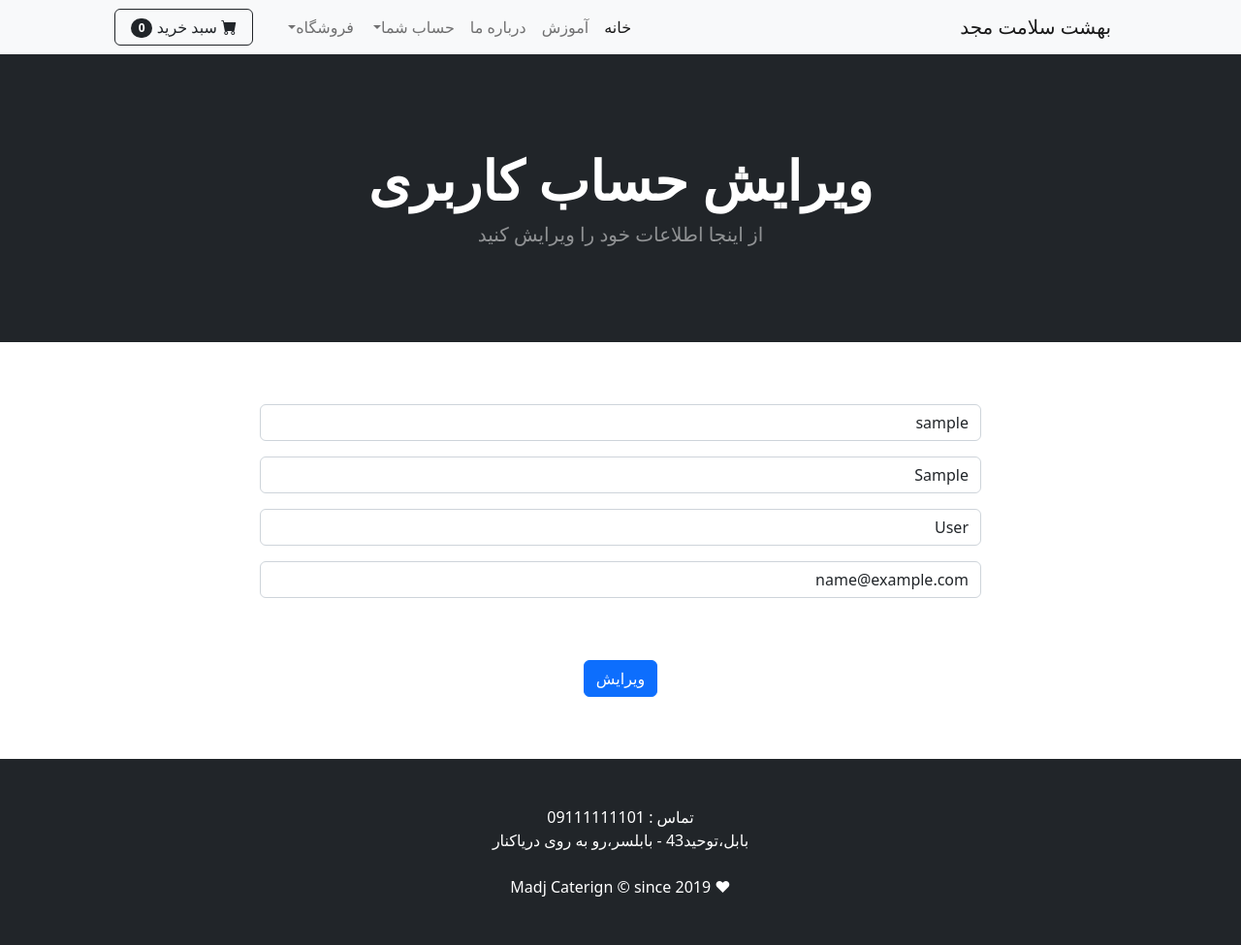
After one commit to efjey/Majd, a Django app: page /update_user/ in a window 1280 px wide. The commit adds this page. Shown: the whole page at 97% size. Run offline with Django 5.2, Linux system fonts and the light colour scheme; the visitor is signed in with stand-in values (Sample User, id 1); data comes from the database, SQL or seed files in the repository; some libraries are stand-ins or nearby versions.

Commit message:
'userCanUpdateInf'

```diff
--- a/shop/forms.py
+++ b/shop/forms.py
@@ -1,6 +1,43 @@
 from django.contrib.auth.models import User
-from django.contrib.auth.forms import UserCreationForm
+from django.contrib.auth.forms import UserCreationForm, UserChangeForm
 from django import forms
+
+class UpdateUserForm(UserChangeForm):
+    password = None
+    first_name = forms.CharField(
+        label="",
+        max_length=50,
+        widget=forms.TextInput(attrs={'class':'form-control', 'placeholder':'نام خود را وارد کنید'})
+
+    )
+
+    last_name = forms.CharField(
+        label="",
+        max_length=50,
+        widget=forms.TextInput(attrs={'class':'form-control', 'placeholder':'نام خانوادگی خود را وارد کنید'})
+
+    )
+
+    email = forms.EmailField(
+
+        label="",
+        widget=forms.TextInput(attrs={'class':'form-control', 'placeholder':'ایمییل خود را وارد کنید'})
+
+    )
+
+    username = forms.CharField(
+        label="",
+        max_length=15,
+        widget=forms.TextInput(attrs={'class':'form-control', 'placeholder':'نام کاربری خود را وارد کنید'})
+
+    )
+
+
+    class Meta:
+        model = User
+        fields = ('username', 'first_name', 'last_name', 'email')
+
+
 
 class SignUpForm(UserCreationForm):
     first_name = forms.CharField(
--- a/shop/templates/navbar.html
+++ b/shop/templates/navbar.html
@@ -13,10 +13,12 @@
                     <ul class="dropdown-menu" aria-labelledby="navbarDropdown">
                         {% if user.is_authenticated %}
                         <li><a class="dropdown-item" href="{% url 'logout'%}">خروج از حساب</a></li>
+                        <li><a class="dropdown-item" href="{% url 'update_user'%}"> حساب کاربری </a></li>
                         {% else %}
                         <li><hr class="dropdown-divider" /></li>
                         <li><a class="dropdown-item" href="{% url 'signup'%}"> ایجاد حساب کاربری</a></li>
                         <li><a class="dropdown-item" href="{% url 'login'%}">ورود به حساب</a></li>
+
                         {% endif %}
                     </ul>
                 </li>
--- /dev/null
+++ b/shop/templates/update_user.html
@@ -0,0 +1,34 @@
+{% extends 'base.html' %}
+{% block content %}
+<!-- Header-->
+<header class="bg-dark py-5">
+    <div class="container px-4 px-lg-5 my-5">
+        <div class="text-center text-white">
+            <h1 class="display-4 fw-bolder"> ویرایش حساب کاربری</h1>
+            <p class="lead fw-normal text-white-50 mb-0"> از اینجا اطلاعات خود را ویرایش کنید</p>
+        </div>
+    </div>
+    </header><br><br>
+<div class="container">
+    <div class="row">
+        <center>
+            <div class="col-8">
+            <p align="justify">
+                <form method=POST action="{% url 'update_user' %}">
+                    {% csrf_token %}
+                        {{ user_form.as_p }}
+                        <br><br>
+
+                    <button type="submit" class="btn btn-primary"> ویرایش</button>
+                  </form>
+            </p>
+            </div>
+        </center>
+
+
+    </div>
+
+
+</div><br><br>
+
+{% endblock %}
--- a/shop/urls.py
+++ b/shop/urls.py
@@ -11,8 +11,10 @@ urlpatterns = [
     path('login/', views.login_user, name="login"),
     path('logout/', views.logout_user, name="logout"),
     path('signup/', views.signup_user, name="signup"),
+    path('update_user/', views.update_user, name="update_user"),
     path('product/<int:pk>', views.product, name="product"),
     path('category/<str:cat>', views.category, name="category"),
     path('category/', views.category_summary, name="category_summary"),
 
+
 ]
--- a/shop/views.py
+++ b/shop/views.py
@@ -5,7 +5,7 @@ from django.contrib import messages
 from django.contrib.auth.models import User
 from django.contrib.auth.forms import UserCreationForm
 from django import forms
-from.forms import SignUpForm
+from.forms import SignUpForm, UpdateUserForm
 
 
 def helloAdmin(request):
@@ -64,6 +64,22 @@ def signup_user(request):
     else:
         return render(request, 'signup.html', {'form':form})
 
+def update_user(request):
+    if request.user.is_authenticated:
+        current_user = User.objects.get(id=request.user.id)
+        user_form = UpdateUserForm(request.POST or None, instance = current_user)
+
+        if user_form.is_valid():
+            user_form.save()
+            login(request, current_user)
+            messages.success(request, 'پروفایل شما ویرایش شد')
+            return redirect('home')
+        return render(request, 'update_user.html', {'user_form':user_form})
+
+    else:
+        messages.success(request, 'ابتدا باید وارد حساب کاربری شوید')
+        return redirect('home')
+
 def product(request, pk):
     product = Product.objects.get(id=pk)
     return render(request, 'product.html', {'product':product})
```
